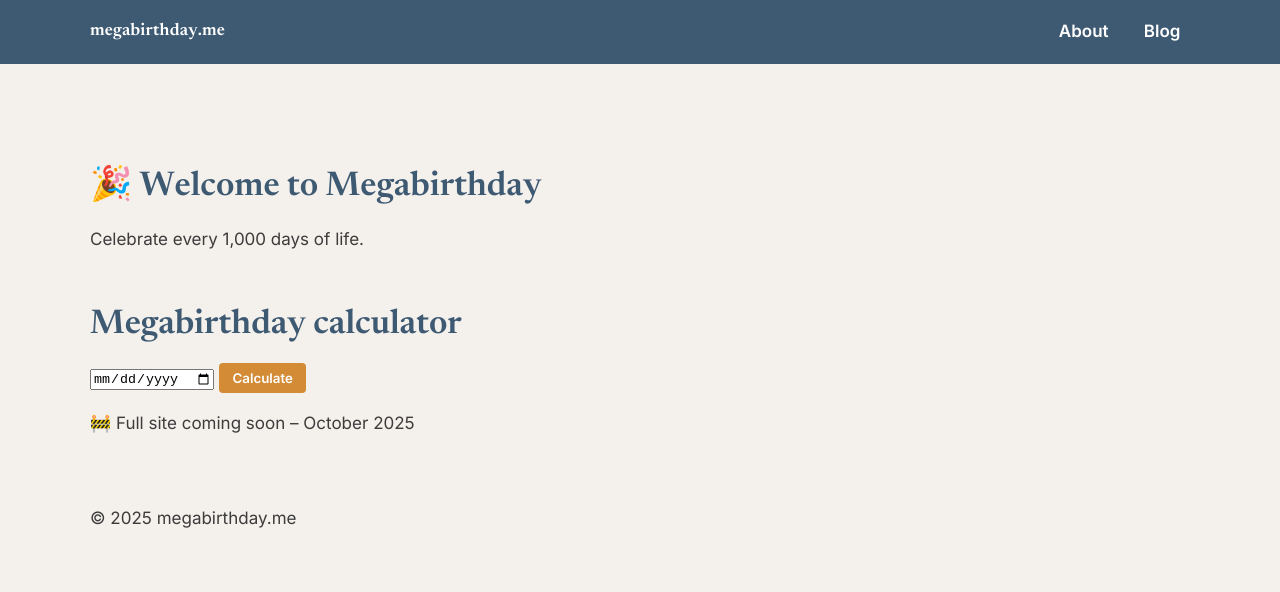
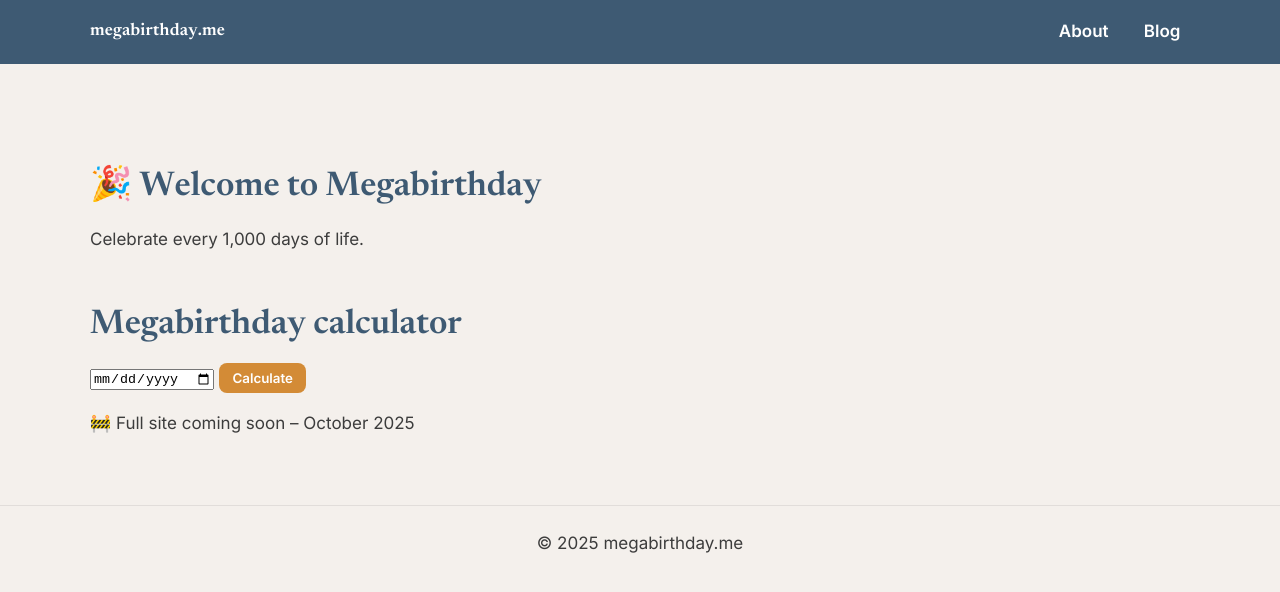
Before and after one commit to Vazool/megabirthday, a Jekyll site: the page built from index.html, in a window 1280 px wide. Shown: the top 592 px of the page. Built offline with Jekyll 4.4.1, drawn with Linux system fonts in a browser that asks for light colours.

Commit message:
Update main.css
Re-factored main.css to aid maintenance.

```diff
--- a/assets/css/main.css
+++ b/assets/css/main.css
@@ -1,6 +1,8 @@
-
-/* Colour Palette */
+/* ===========================
+   1) DESIGN TOKENS (variables)
+   =========================== */
 :root {
+  /* Colours */
   --warm-teal: #4B9E9E;
   --dusty-rose: #C97A85;
   --burnt-amber: #D38B36;
@@ -11,43 +13,74 @@
   --warm-grey: #A69D94;
   --off-white: #F4F0EC;
   --charcoal: #3C3C3C;
+
+  /* Layout & spacing */
+  --container: 1100px;
+  --space-1: 0.5rem;
+  --space-2: 1rem;
+  --space-3: 1.5rem;
+  --space-4: 2rem;
 }
 
-/* Base Styles */
-html {
-  font-size: 100%;
-}
-/* Layout tokens */
-:root{
-  --container: 1100px;
-  --space-2: 1rem;
+/* ===========
+   2) BASE
+   =========== */
+html { font-size: 100%; }
+
+body {
+  font-family: var(--font-body);
+  font-size: 17px;
+  line-height: 1.6;
+  color: var(--charcoal);
+  background: var(--off-white);
+  margin: 0;
 }
 
-/* Centring container */
+h1, h2, h3 {
+  font-family: var(--font-head);
+  line-height: 1.25;
+  color: var(--smoky-navy);
+  font-weight: 600;
+  margin-top: 1.5em;
+  margin-bottom: 0.5em;
+}
+
+/* ================
+   3) LAYOUT
+   ================ */
 .container{
   max-width: var(--container);
-  margin-inline: auto;   /* centres the block */
+  margin-inline: auto;        /* centres content */
   padding-inline: var(--space-2);
 }
 
-/* Nice vertical spacing for main */
 main{
   padding-block: clamp(2rem, 4vw, 4rem);
 }
 
-/* NAV SECTION STARTS*/
+/* ========================
+   4) TYPOGRAPHY HELPERS
+   ======================== */
+.prose > p,
+.prose > ul,
+.prose > ol {
+  max-width: 70ch; /* comfortable reading measure */
+}
 
-/* Header bar */
+/* ================
+   5) COMPONENTS
+   ================ */
+
+/* Header / Nav */
 .site-header{
   background: var(--smoky-navy);
   color: #fff;
-  /* make unsticky by commenting next TWO lines */
+  /* Make sticky: keep these two lines. To make non-sticky, comment both out. */
   position: sticky;
-     top: 0;
+  top: 0;
   z-index: 100;
 }
 
-/* Inner layout */
 .header-inner{
   display: grid;
   grid-template-columns: 1fr auto;
@@ -55,7 +88,6 @@
   padding-block: .8rem;
 }
 
-/* Logo */
 .logo{
   font-family: var(--font-head);
   font-weight: 700;
@@ -65,7 +97,6 @@
 }
 .logo:hover{ opacity: .9; }
 
-/* Nav */
 .site-nav{ display: flex; gap: 1rem; }
 .site-nav a{
   color: #fff;
@@ -74,55 +105,20 @@
   padding: .35rem .6rem;
   border-radius: 10px;
 }
+
 .site-nav a:hover,
 .site-nav a:focus-visible{
   background: rgba(255,255,255,.14);
   outline: none;
 }
+
 .site-nav a.is-active{
   background: rgba(255,255,255,.22);
 }
 
-/* Small screens – stack neatly */
-@media (max-width: 640px){
-  .header-inner{ grid-template-columns: 1fr; row-gap: .6rem; }
-  .site-nav{ gap: .5rem; }
-}
-
-/*NAV SECTION ENDS*/
-
-body {
-  font-family: var(--font-body);
-  font-size: 17px;
-  line-height: 1.6;
-  color: var(--charcoal);
-  background: var(--off-white);
-  margin: 0;
-  padding: 0;
-}
-
-/* Headings */
-h1, h2, h3 {
-  font-family: var(--font-head);
-  line-height: 1.25;
-  color: var(--smoky-navy);
-  font-weight: 600;
-  margin-top: 1.5em;
-  margin-bottom: 0.5em;
-}
-
-/* Maintains the same left alignment as the nav/footer but constrains the right edge so your eyes don’t have to travel as far  */
-.prose > p, .prose > ul, .prose > ol { max-width: 70ch; }
-
 /* Links */
-a {
-  color: var(--warm-teal);
-  text-decoration: none;
-}
-a:hover {
-  color: var(--dusty-rose);
-  text-decoration: underline;
-}
+a { color: var(--warm-teal); text-decoration: none; }
+a:hover { color: var(--dusty-rose); text-decoration: underline; }
 
 /* Buttons */
 button, .btn {
@@ -132,19 +128,35 @@
   font-weight: 600;
   padding: 0.5em 1em;
   border: none;
-  border-radius: 4px;
+  border-radius: 8px;
   cursor: pointer;
 }
-button:hover, .btn:hover {
-  background: var(--dusty-rose);
+
+button:hover, .btn:hover { background: var(--dusty-rose); }
+
+/* Footer */
+.site-footer{
+  border-top: 1px solid rgba(0,0,0,.08);
+  background: var(--off-white);
+  color: var(--charcoal);
+  padding-block: var(--space-3);
+  text-align: center;
 }
 
-/* Utility classes */
-.text-center {
-  text-align: center;
-}
+/* ================
+   6) UTILITIES
+   ================ */
+.text-center { text-align: center; }
 .max-width {
   max-width: 70ch;
   margin-left: auto;
   margin-right: auto;
 }
+
+/* ==================
+   7) MEDIA QUERIES
+   ================== */
+@media (max-width: 640px){
+  .header-inner{ grid-template-columns: 1fr; row-gap: .6rem; }
+  .site-nav{ gap: .5rem; }
+}
```
